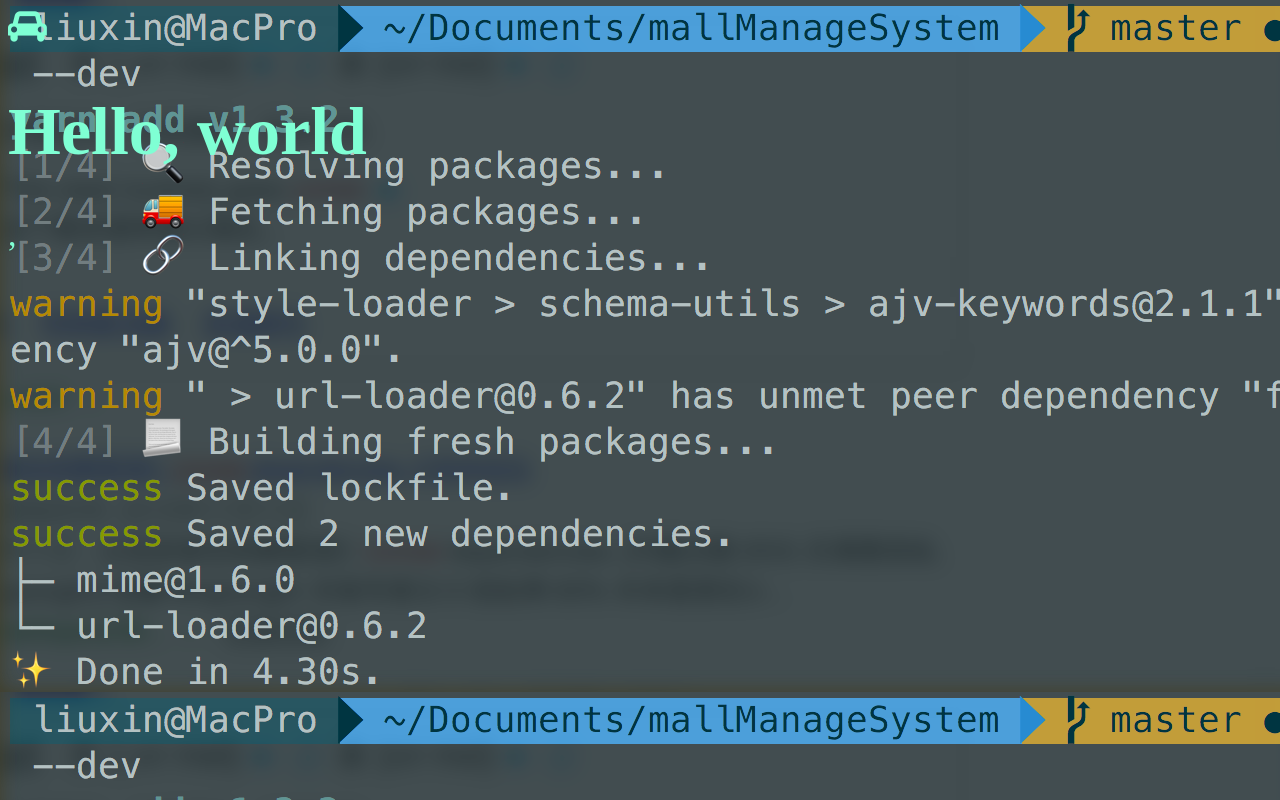
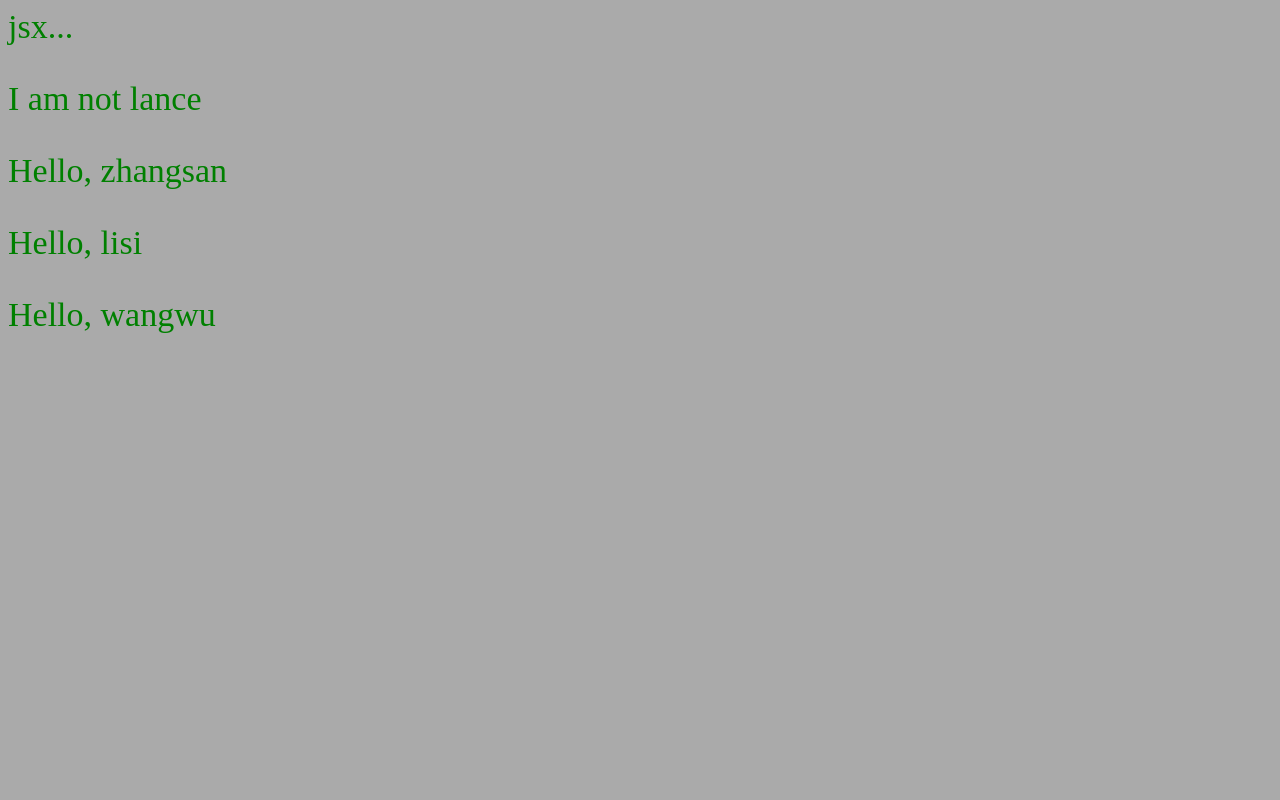
Before and after one commit to capricornLiux/mallManageSystem, a React app: page / in a window 1280 px wide. Built offline with nearby package versions, Linux system fonts and the light colour scheme.

Commit message:
jsx基础语法

```diff
--- a/src/app.jsx
+++ b/src/app.jsx
@@ -8,14 +8,39 @@
 
 import React from 'react';
 import ReactDOM from 'react-dom';
-import 'font-awesome/css/font-awesome.min.css'
-import './index.css';
-import './index.scss';
+// import 'font-awesome/css/font-awesome.min.css'
+// import './index.css';
+// import './index.scss';
 
-ReactDOM.render(
-  <div>
-    <i class="fa fa-car"></i>
-    <h1>Hello, world</h1>,
-  </div>,
-  document.getElementById('app')
+// ReactDOM.render(
+//   <div>
+//     <i class="fa fa-car"></i>
+//     <h1>Hello, world</h1>,
+//   </div>,
+//   document.getElementById('app')
+// );
+
+// =============================================
+import './index.scss'
+
+// 样式对象
+let style = {
+  // 属性要使用驼峰命名法
+  color: 'red',
+  fontSize: '30px'
+  // 属性值支持字符串拼接
+}
+
+let name = 'lance'
+let flag = false;
+let arr = ['zhangsan', 'lisi', 'wangwu']
+let jsx = (
+  <div className="jsx">
+    jsx...{flag ? <p>I am {name}</p> : <p>I am not {name}</p>}
+    {
+      arr.map((name,index) => <p key={index}>Hello, {name}</p>)
+    }
+  </div>
 );
+
+ReactDOM.render(jsx, document.getElementById('app'));
--- a/src/index.scss
+++ b/src/index.scss
@@ -1,7 +1,10 @@
 body {
-    background-color: orange;
-    background-image: url('./1.png');
+    background-color: #aaa;
+    // background-image: url('./1.png');
     #app {
         font-size: 34px;
+        .jsx {
+            color: green;
+        }
     }
 }
```
